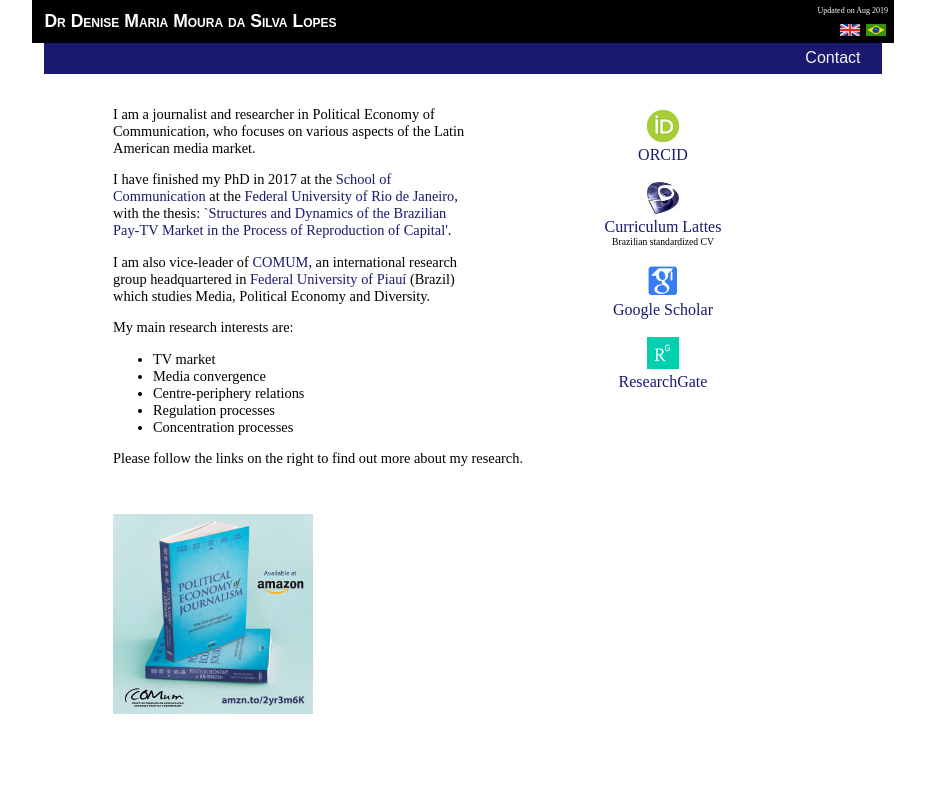
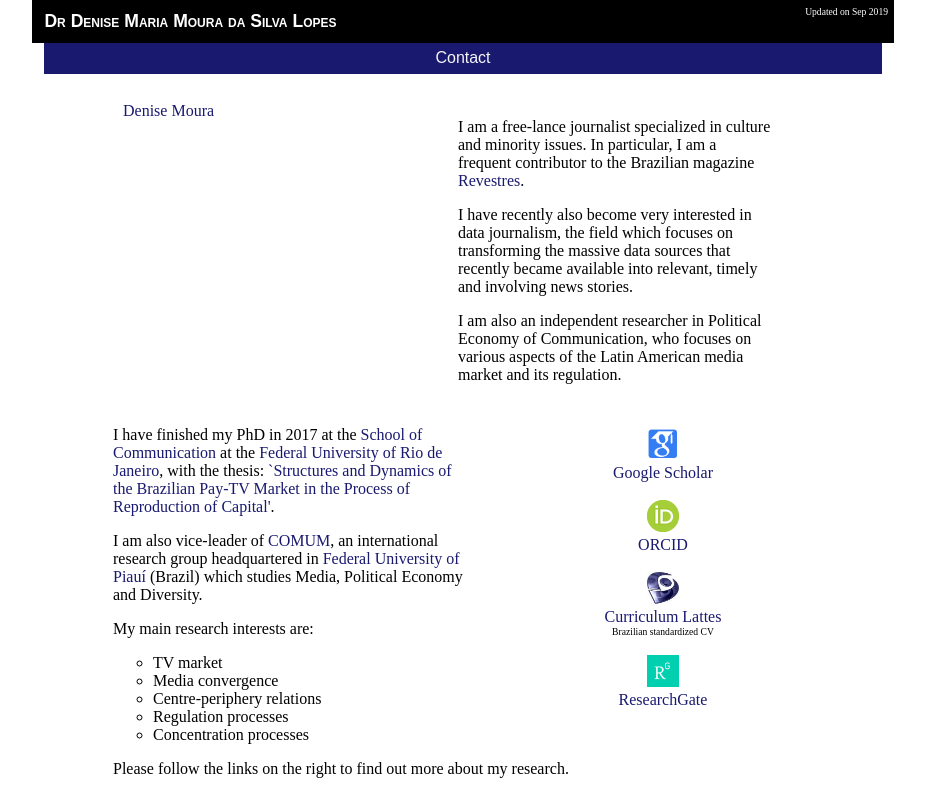
Before and after one commit to dmmslopes/dmmslopes.github.io, a plain HTML site: page index.html in a window 1280 px wide. Shown: the top 800 px of the page, without its empty margins (177-1102 px from the left). Drawn offline with Linux system fonts and the light colour scheme.

Commit message:
Updates website.

```diff
--- a/default.css
+++ b/default.css
@@ -6,18 +6,23 @@ body {
 h1, h2, h3, h4, h5, h6 {
 font-family: Sans-serif;
    margin: 0em;
-   padding: 0em;
+   padding: 0.1em;
 }
 
 h1{
-   font-size: 1.1em;
+   font-size: 1.2em;
 }
 h2{
-   font-size: 1em;
+   font-size: 1.1em;
+
+   padding-top: 1em;
+}
+h3{
+   font-size: 0.9em;
 }
 
 p, ol, ul, address {
-   font-size: 0.9em;
+   font-size: 1.em;
 }
 figcaption{
     font-size: 0.7em;
@@ -28,9 +33,9 @@ address{
     font-style: normal;
 }
 
-/* ul { */
-/*    list-style-type: circle; */
-/* } */
+ul {
+    list-style-type: circle;
+}
 /* li { padding: 1;} */
 
 a {
@@ -61,7 +66,7 @@ a:hover {
 /*    width: 750px; */
    max-width: 850px;
 /*    max-width: 75%; */
-   min-width: 500px;
+   min-width: 100px;
    margin-left: auto ;
    margin-right: auto ;
    padding: 0.4em;
@@ -87,13 +92,13 @@ a:hover {
 
 #menu {
     font-family: Sans-serif;
-   text-align: right;
+   text-align: center;
 /*    float: top; */
 /*    width: 725px; */
 /*    max-width: 725px; */
 /*    min-width: 585px; */
    max-width: 825px;
-   min-width: 500px;
+   min-width: 100px;
    margin-left: auto ;
    margin-right: auto ;
    padding: 6.5px;
@@ -123,7 +128,7 @@ a:hover {
 /*    width: 70%; */
 
    max-width: 700px;
-   min-width: 500px;
+   min-width: 150px;
    margin-left: auto ;
    margin-right: auto ;
    padding-left: 0em;
@@ -136,10 +141,14 @@ a:hover {
     margin-left: 12em;
 }
 
+
 #content img.left{
    float: left;
    padding: 0.25em;
    margin-right: 2em;
+   width: 25%;
+/*    max-height: 190px; */
+   height: auto;
 }
 
 #content img.right{
@@ -181,7 +190,7 @@ a:hover {
 float: right;
 text-align: right;
 font-variant:normal;
-    font-size: 0.5em;
+    font-size: 0.6em;
 color: white    ;
 
 }
@@ -197,3 +206,69 @@ color: white    ;
     padding-left: 2.5em;
     padding-right:0em;
 }
+
+
+/* Create two equal columns that floats next to each other */
+.column {
+  float: left;
+  width: 45%;
+  padding: 10px;
+}
+
+/* Clear floats after the columns */
+.row:after {
+  content: "";
+  display: table;
+  clear: both;
+}
+
+/* Responsive layout - makes the two columns stack on top of each other instead of next to each other */
+.column {
+    width: 100%;
+  }
+#content img.left, #content img.right{
+    float: center;
+    width: 49%;
+    padding-right: 20%;
+    padding-left: 20%;
+       height: auto;
+
+  }
+#updatepanel
+  { display:none }
+
+
+
+@media screen and (min-width: 400px) {
+  .column {
+    float: left;
+    width: 45%;
+    padding: 10px;
+  }
+  #content img.right{
+    float: right;
+    padding: 0.25em;
+    padding-right: 1em;
+  }
+  #updatepanel{
+    float: right;
+    display: inline;
+    text-align: right;
+    font-variant:normal;
+        font-size: 0.6em;
+    color: white    ;
+  }
+  #content img.left{
+   float: left;
+   padding: 0.25em;
+   margin-right: 2em;
+   width: 25%;
+  }
+
+  #content img.right{
+    float: right;
+    padding: 0.25em;
+    padding-right: 1em;
+    width: 27%;
+  }
+}
--- a/index.html
+++ b/index.html
@@ -8,11 +8,12 @@
 <link href="default.css" rel="stylesheet" type="text/css" />
 </head>
 <body>
+<script type="text/javascript" src="https://platform.linkedin.com/badges/js/profile.js" async defer></script>
     <div id="header">
       <div id="updatepanel">
-        Updated on Aug 2019 <br /><br />
-        <a href=""><img src="bandeira_uk.gif" alt="[en]" /></a>
-        <a href="index_pt.html"><img src="bandeira_br.gif" alt="[pt]" /></a>
+        Updated on Sep 2019 <br /><br />
+        <!--<a href=""><img src="bandeira_uk.gif" alt="[en]" /></a>
+        <a href="index_pt.html"><img src="bandeira_br.gif" alt="[pt]" /></a>-->
       </div>
       <h1>
         <a href="index.html">Dr Denise Maria Moura da Silva Lopes</a>
@@ -26,8 +27,39 @@
     </div>
     <div id="content">
         <br />
+        <div class="row">
+          <div class="column">
+            <div class="LI-profile-badge"  data-version="v1" data-size="large" data-locale="pt_BR" data-type="vertical" data-theme="light" data-vanity="denise-maria-moura"><a class="LI-simple-link" href='https://uk.linkedin.com/in/denise-maria-moura?trk=profile-badge'>Denise Moura</a></div>
+
+          <!-- 	<img height="250" class="left" src="DMMSLopes.png" -->
+          <!--           alt="Denise Moura's picture" /> -->
+          </div>
+          <div class="column">
+            <p>
+                I am a free-lance journalist specialized in culture and minority issues.
+                In particular, I am a frequent contributor to the Brazilian magazine <a href="https://www.revistarevestres.com.br/reves/brasil/politica-comeca-na-cozinha/">Revestres</a>.
+            </p>
+            <p>
+                I have recently also become very interested in data journalism, the field
+                which focuses on transforming the massive data sources that recently
+                became available into relevant, timely and involving news stories.
+            </p>
+
+            <p>
+                I am also an independent researcher in Political Economy of Communication,
+                who focuses on various aspects of the Latin American media market and its regulation.
+            </p>
+          </div>
+        </div>
 <div id="box2">
               <br>
+
+              <a href='https://scholar.google.co.uk/citations?user=ypIlRvcAAAAJ&sortby=pubdate'>
+                  <img class='lattes' alt="Scholar logo"  height="32" src="scholar_logo.png" />
+                  <br />
+                  Google Scholar</a>
+              <br />
+              <br />
               <a href="http://orcid.org/0000-0002-7242-6794">
                   <img class='lattes' alt="ORCID"  height="32" src="orcid_32x32.png" />
                   <br />
@@ -42,12 +74,6 @@
               </a>
               <div id="mini">Brazilian standardized CV </div><br />
 
-            <a href='https://scholar.google.co.uk/citations?user=ypIlRvcAAAAJ&sortby=pubdate'>
-                <img class='lattes' alt="Scholar logo"  height="32" src="scholar_logo.png" />
-                <br />
-                Google Scholar</a>
-            <br />
-            <br />
               <a href='https://www.researchgate.net/profile/Denise_Lopes4'>
               <img class='lattes' alt="ResearchGate logo" height="32" src="rg.png" />
                   <br />
@@ -56,14 +82,6 @@
               <br />
 
           </div>
-
-        <!-- 	<img height="250" class="left" src="DMMSLopes.png" -->
-        <!--           alt="Denise Moura's picture" /> -->
-
-        <p>
-            I am a journalist and researcher in Political Economy of Communication,
-            who focuses on various aspects of the Latin American media market.
-        </p>
 
             <p>
                 I have finished my PhD in 2017 at the
@@ -74,7 +92,6 @@
                 `Structures and Dynamics of the Brazilian Pay-TV Market in the
                 Process of Reproduction of Capital'</a>.
             </p>
-
         <p>
             I am also vice-leader of <a href='http://grupocomum.org/'>COMUM</a>,
             an international research group headquartered in
@@ -93,6 +110,8 @@
         <p>
             Please follow the links on the right to find out more about my research.
         </p>
+
+
         <br />
         <p>
           <a href="http://amzn.to/2yr3m6K">
```
Lines whose indentation alone changed are shown as unchanged.
